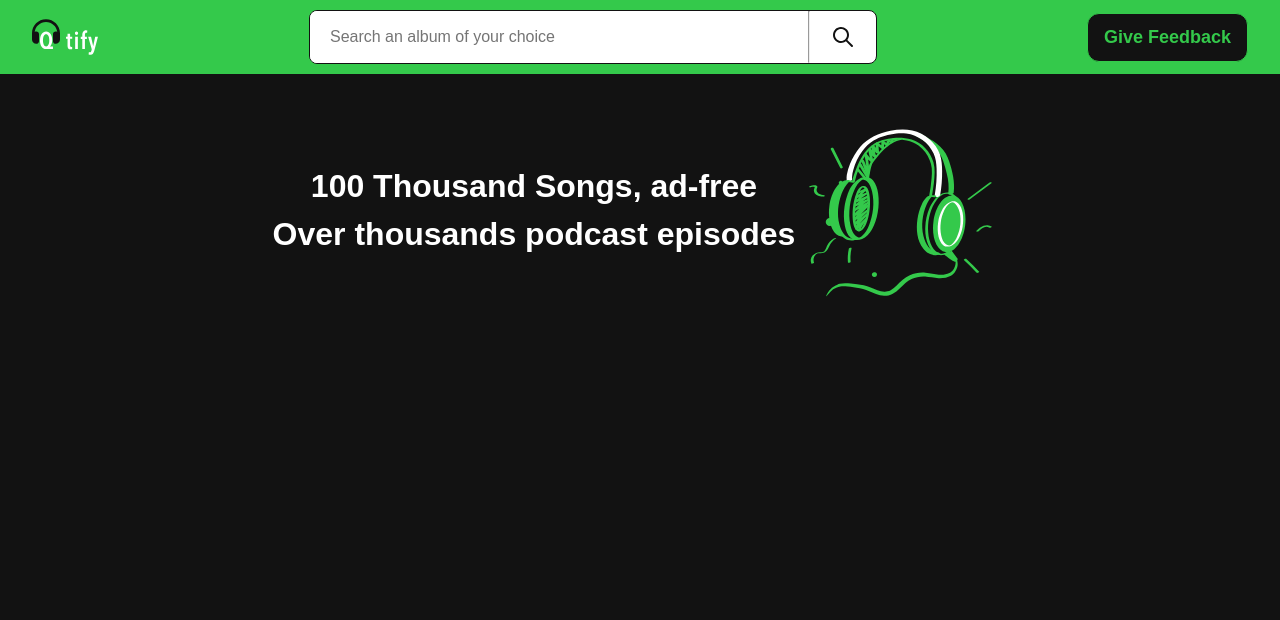
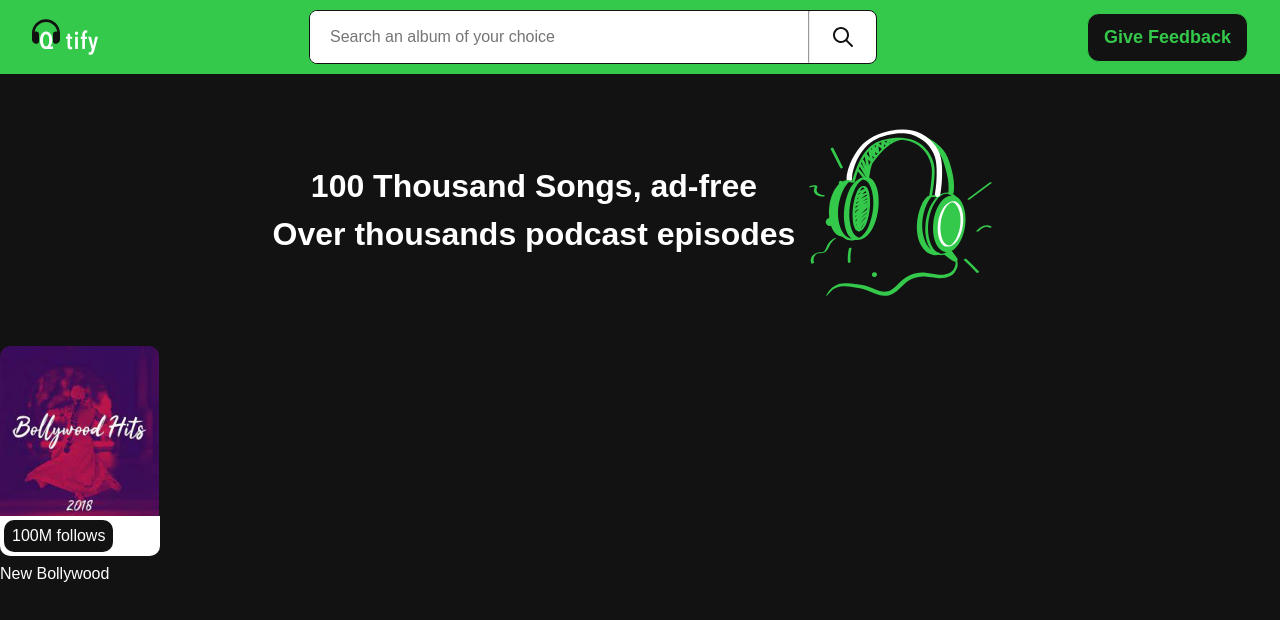
Before and after one commit to saurabhk79/Qtify, a React (Create React App) app: page / in a window 1280 px wide. Shown: the top 620 px of the page. Built offline with nearby package versions, Linux system fonts and the light colour scheme.

Commit message:
card-qtify-takehome

```diff
--- a/src/App.js
+++ b/src/App.js
@@ -1,4 +1,5 @@
 import React from "react";
+import Card from "./components/Card";
 import Hero from "./components/Hero";
 import Navbar from "./components/Navbar";
 
@@ -7,6 +8,11 @@ function App() {
     <div>
       <Navbar />
       <Hero />
+      <Card
+        followsCount={"100M"}
+        image={"bollywoodhits.png"}
+        title={"New Bollywood"}
+      />
     </div>
   );
 }
--- /dev/null
+++ b/src/components/Card/card.module.css
@@ -0,0 +1,26 @@
+.cardWrapper {
+  height: 230px;
+  width: 160px;
+  color: var(--color-white);
+}
+
+.card {
+  overflow: hidden;
+  width: 100%;
+  border-radius: 10px;
+  margin-bottom: 6px;
+}
+
+.cardFooter {
+  background-color: var(--color-white);
+  padding: 4px;
+}
+
+.cardButton {
+  border-radius: 10px;
+  background-color: var(--color-black);
+  color: var(--color-white);
+  padding: 4px 8px;
+  border: none;
+  outline: none;
+}
--- /dev/null
+++ b/src/components/Card/index.js
@@ -0,0 +1,18 @@
+import React from "react";
+import styles from "./card.module.css";
+
+function Card({ followsCount, title, image }) {
+  return (
+    <div className={styles.cardWrapper}>
+      <div className={styles.card}>
+        <img src={image} alt={title} />
+        <div className={styles.cardFooter}>
+          <button className={styles.cardButton}>{followsCount} follows</button>
+        </div>
+      </div>
+      <p>{title}</p>
+    </div>
+  );
+}
+
+export default Card;
```
Also changed, not shown: public/bollywoodHits.png (added).
